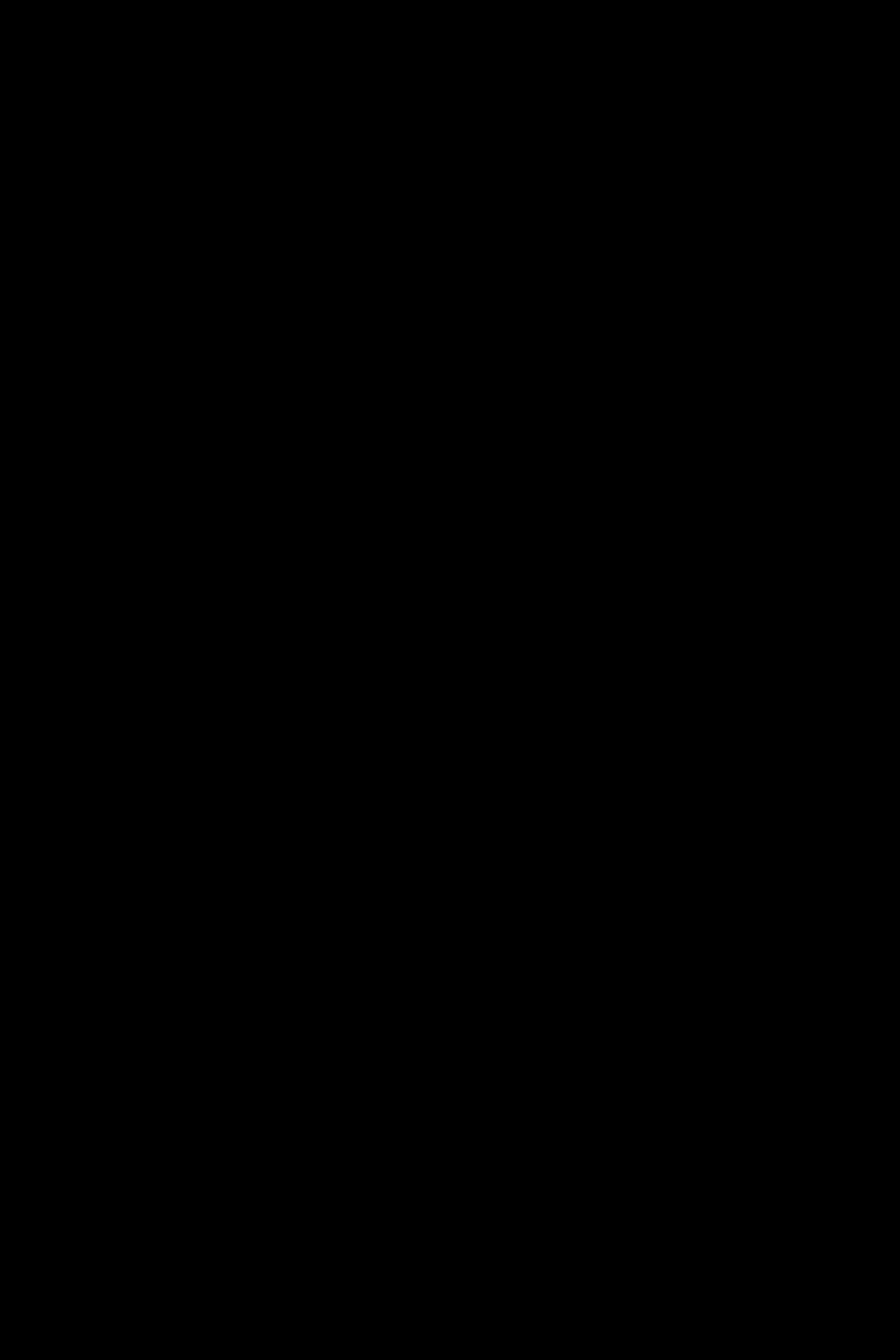
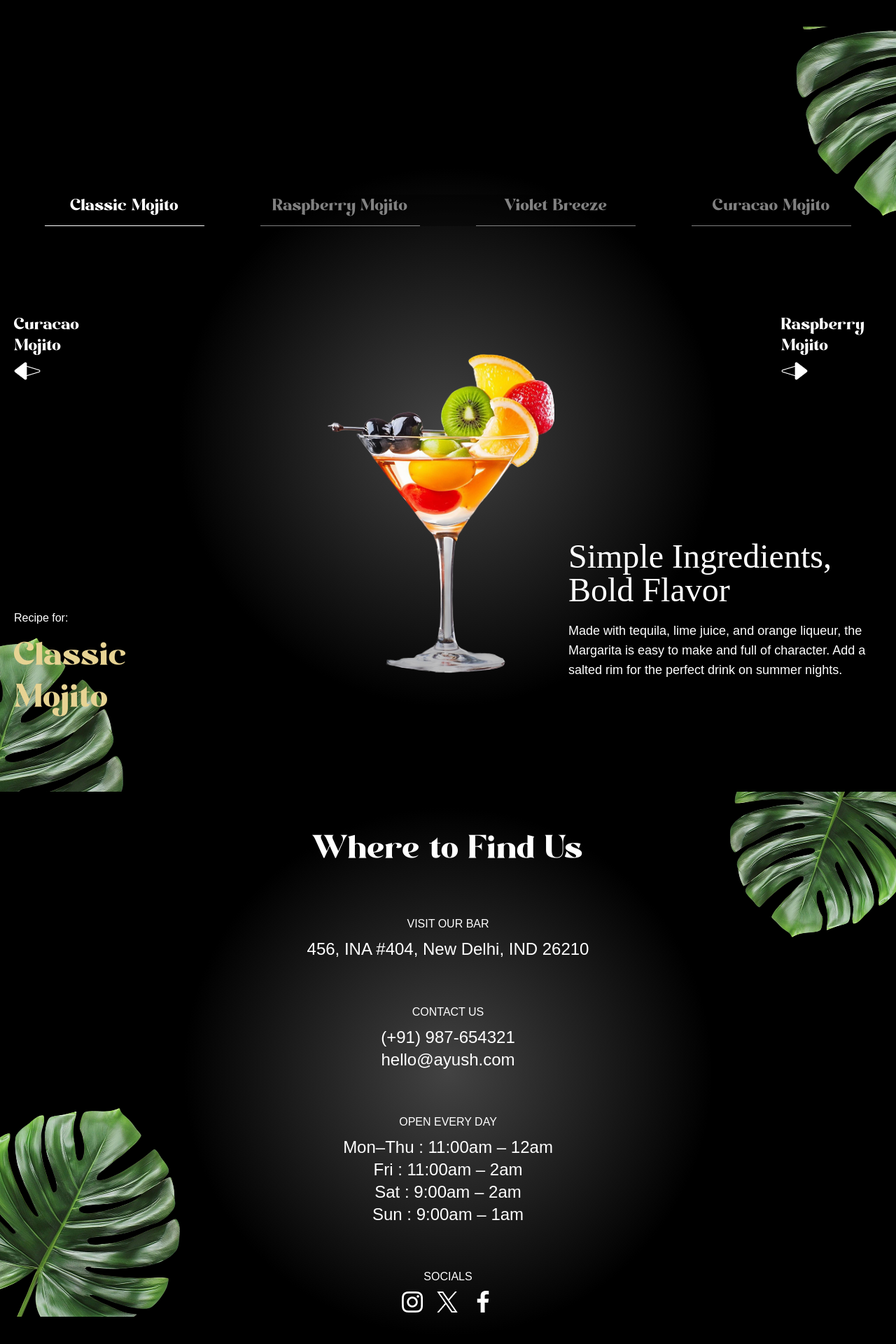
Before and after one commit to aayyuush/gsap_cocktail, a React (Vite) app: page / in a window 1280 px wide. Shown: the part 3974-5894 px from the top of the page at 70% size. Before the commit the page ends 4012 px from the top, so only its background shows below. Built offline with nearby package versions, Linux system fonts and the light colour scheme.

Commit message:
Implemented footer section

```diff
--- a/constants/index.js
+++ b/constants/index.js
@@ -134,7 +134,7 @@
  },
 ];
 
-const sliderLists = [
+const allCocktails = [
  {
 	id: 1,
 	name: "Classic Mojito",
@@ -179,5 +179,5 @@
  openingHours,
  storeInfo,
  socials,
- sliderLists,
+ allCocktails,
 };
--- a/src/App.jsx
+++ b/src/App.jsx
@@ -5,6 +5,8 @@
 import Cocktails from "./components/Cocktails";
 import About from "./components/About";
 import Art from "./components/Art";
+import Menu from "./components/Menu";
+import Contact from "./components/Contact";
 
 gsap.registerPlugin(ScrollTrigger, SplitText);
 
@@ -16,6 +18,8 @@
     <Cocktails/>
     <About/>
     <Art/>
+    <Menu/>
+    <Contact/>
     </main>
   )
 }
--- /dev/null
+++ b/src/components/Contact.jsx
@@ -0,0 +1,82 @@
+import { openingHours, socials } from '../../constants/index.js'
+import { useGSAP } from '@gsap/react'
+import { SplitText} from 'gsap/all';
+import gsap from 'gsap';
+
+const Contact = () => {
+ 	useGSAP(() => {
+		const titleSplit = SplitText.create('#contact h2', { type: 'words' });
+
+		const timeline = gsap.timeline({
+		 scrollTrigger: {
+			trigger: '#contact',
+			start: 'top center',
+		 },
+		 ease: "power1.inOut"
+		})
+
+	 timeline
+		.from(titleSplit.words, {
+		 opacity: 0, yPercent: 100, stagger: 0.02
+	 })
+		.from('#contact h3, #contact p', {
+			opacity: 0, yPercent: 100, stagger: 0.02
+	 })
+		.to('#f-right-leaf', {
+		 y: '-50', duration: 1, ease: 'power1.inOut'
+	 }).to('#f-left-leaf', {
+		 y: '-50', duration: 1, ease: 'power1.inOut'
+	 }, '<')
+	})
+
+ return (
+	<footer id="contact">
+	 <img src="/images/footer-right-leaf.png" alt="leaf-right" id="f-right-leaf" />
+	 <img src="/images/footer-left-leaf.png" alt="leaf-left" id="f-left-leaf" />
+
+	 <div className="content">
+		<h2>Where to Find Us</h2>
+
+		<div>
+		 <h3>Visit Our Bar</h3>
+		 <p>456, INA #404, New Delhi, IND 26210</p>
+		</div>
+
+		<div>
+		 <h3>Contact Us</h3>
+		 <p>(+91) 987-654321</p>
+		 <p>hello@ayush.com</p>
+		</div>
+
+		<div>
+		 <h3>Open Every Day</h3>
+		 {openingHours.map((time) => (
+			<p key={time.day}>
+			 {time.day} : {time.time}
+			</p>
+		 ))}
+		</div>
+
+		<div>
+		 <h3>Socials</h3>
+
+		 <div className="flex-center gap-5">
+			{socials.map((social) => (
+			 <a
+			 	key={social.name}
+				href={social.url}
+				target="_blank"
+				rel="noopener noreferrer"
+				aria-label={social.name}
+			 >
+				<img src={social.icon} />
+			 </a>
+			))}
+		 </div>
+		</div>
+	 </div>
+	</footer>
+ )
+}
+
+export default Contact
--- /dev/null
+++ b/src/components/Menu.jsx
@@ -0,0 +1,99 @@
+'use client';
+
+import { allCocktails } from '../../constants/index.js'
+import { useRef, useState } from 'react'
+import { useGSAP } from '@gsap/react'
+import gsap from 'gsap';
+
+const Menu = () => {
+ const contentRef = useRef();
+ const [currentIndex, setCurrentIndex] = useState(0);
+
+ useGSAP(() => {
+	gsap.fromTo('#title', { opacity: 0 }, { opacity: 1, duration: 1 });
+	gsap.fromTo('.cocktail img', { opacity: 0, xPercent: -100 }, {
+	 xPercent: 0, opacity: 1, duration: 1, ease: 'power1.inOut'
+	})
+	gsap.fromTo('.details h2', { yPercent: 100, opacity: 0 }, {
+	 yPercent: 0, opacity: 100, ease: 'power1.inOut'
+	})
+	gsap.fromTo('.details p', { yPercent: 100, opacity: 0 }, {
+	 yPercent: 0, opacity: 100, ease: 'power1.inOut'
+	})
+ }, [currentIndex]);
+
+ const totalCocktails = allCocktails.length;
+
+ const goToSlide = (index) => {
+	const newIndex = (index + totalCocktails) % totalCocktails;
+
+	setCurrentIndex(newIndex);
+ }
+
+ const getCocktailAt = (indexOffset) => {
+	return allCocktails[(currentIndex + indexOffset + totalCocktails) % totalCocktails]
+ }
+
+ const currentCocktail = getCocktailAt(0);
+ const prevCocktail = getCocktailAt(-1);
+ const nextCocktail = getCocktailAt(1);
+
+ return (
+	<section id="menu" aria-labelledby="menu-heading">
+	 <img src="/images/slider-left-leaf.png" alt="left-leaf" id="m-left-leaf" />
+	 <img src="/images/slider-right-leaf.png" alt="right-leaf" id="m-right-leaf" />
+
+	 <h2 id="menu-heading" className="sr-only">
+		Cocktail Menu
+	 </h2>
+
+	 <nav className="cocktail-tabs" aria-label="Cocktail Navigation">
+		{allCocktails.map((cocktail, index) => {
+		 const isActive = index === currentIndex;
+
+		 return (
+			<button key={cocktail.id} className={`
+				${isActive
+				 ? 'text-white border-white'
+				 : 'text-white/50 border-white/50'}
+			 `}	onClick={() => goToSlide(index)}
+			>
+			 {cocktail.name}
+			</button>
+		 )
+		})}
+	 </nav>
+
+	 <div className="content">
+		<div className="arrows">
+		 <button className="text-left" onClick={() => goToSlide(currentIndex - 1)}>
+			<span>{prevCocktail.name}</span>
+			<img src="/images/right-arrow.png" alt="right-arrow" aria-hidden="true" />
+		 </button>
+
+		 <button className="text-left" onClick={() => goToSlide(currentIndex + 1)}>
+			<span>{nextCocktail.name}</span>
+			<img src="/images/left-arrow.png" alt="left-arrow" aria-hidden="true" />
+		 </button>
+		</div>
+
+		<div className="cocktail">
+		 <img src={currentCocktail.image} className="object-contain"/>
+		</div>
+
+		<div className="recipe">
+		 <div ref={contentRef} className="info">
+			<p>Recipe for:</p>
+			<p id="title">{currentCocktail.name}</p>
+		 </div>
+
+		 <div className="details">
+			<h2>{currentCocktail.title}</h2>
+			<p>{currentCocktail.description}</p>
+		 </div>
+		</div>
+	 </div>
+	</section>
+ )
+}
+export default Menu
```
